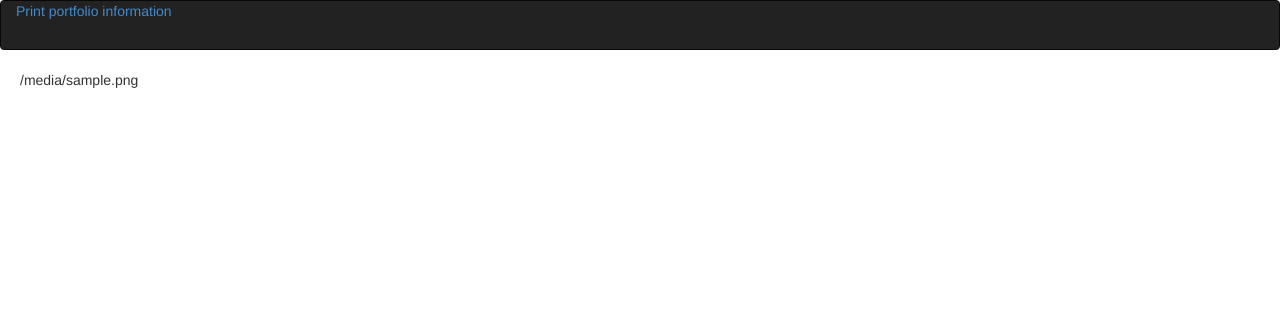
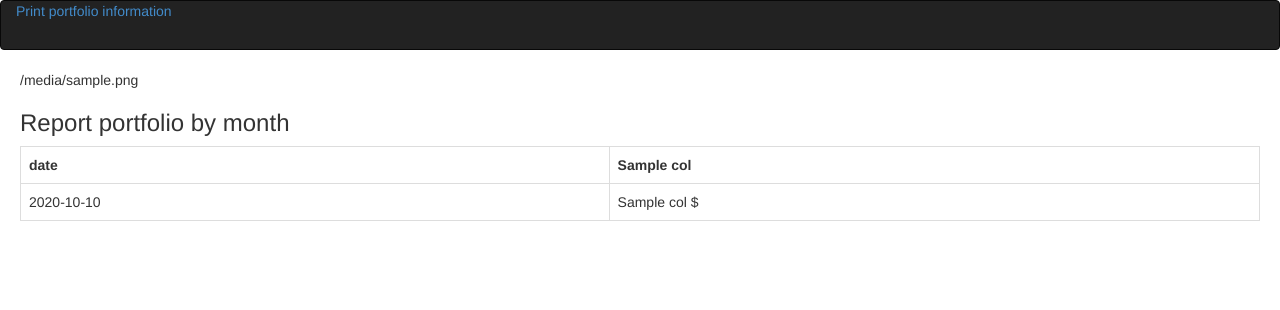
Before and after one commit to dicos/smirik, a Django app: template smirik/templates/main.html in a window 1280 px wide. Shown: the top 310 px of the page. Run offline with Django 3.2, Linux system fonts and the light colour scheme; the template is opened without the code that fills it: most values are stand-ins (such as "Sample title", 1, 10 or a date in 2020); some libraries are stand-ins or nearby versions.

Commit message:
print into main page report "portfolio by month"

```diff
--- a/smirik/plot/views.py
+++ b/smirik/plot/views.py
@@ -75,6 +75,7 @@ def main(request):
 
     frame = DataFrame(portfolio_by_month, index=portfolio_by_month_dates)
     frame['total'] = sum((frame[col] for col in frame.columns))
+    frame = frame.sort_index()
 
     t_data = {'img': img_file.getvalue(),
               'table': frame}
--- a/smirik/templates/main.html
+++ b/smirik/templates/main.html
@@ -39,6 +39,23 @@
     </div>
     {% endif %}
     {{img|safe}}
+    <h3>Report portfolio by month</h3>
+    <table class="table table-bordered">
+        <tr>
+            <th>date</th>
+            {% for col in table.columns %}
+            <th>{{ col }}</th>
+            {% endfor %}
+        </tr>
+        {% for index, row in table.iterrows %}
+        <tr>
+            <td>{{ index|date:"Y-m-d" }}</td>
+            {% for col in row %}
+            <td>{{ col }} $</td>
+            {% endfor %}
+        </tr>
+        {% endfor %}
+    </table>
     {% block content %}{% endblock %}
     </div>
   </body>
```
